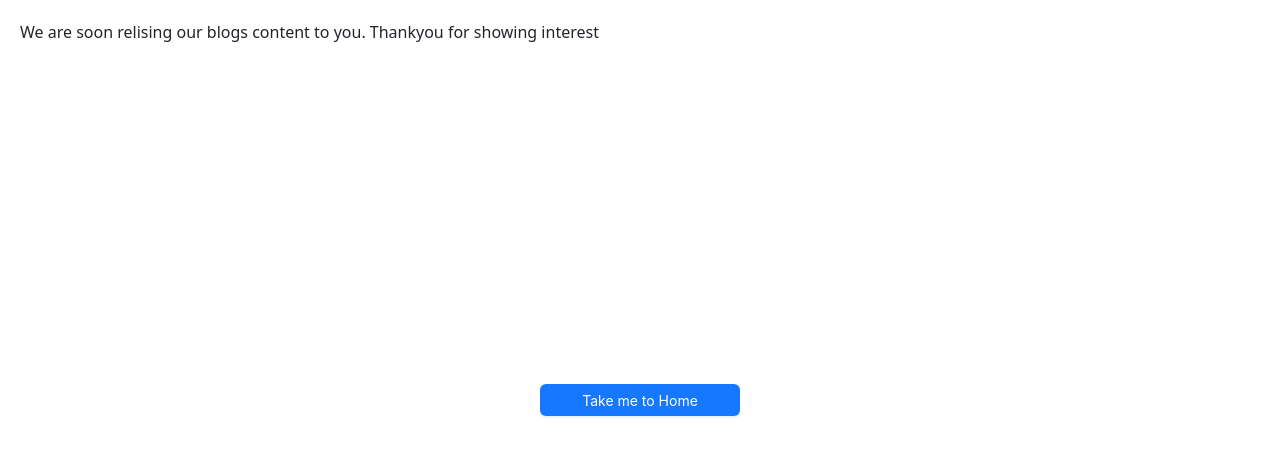
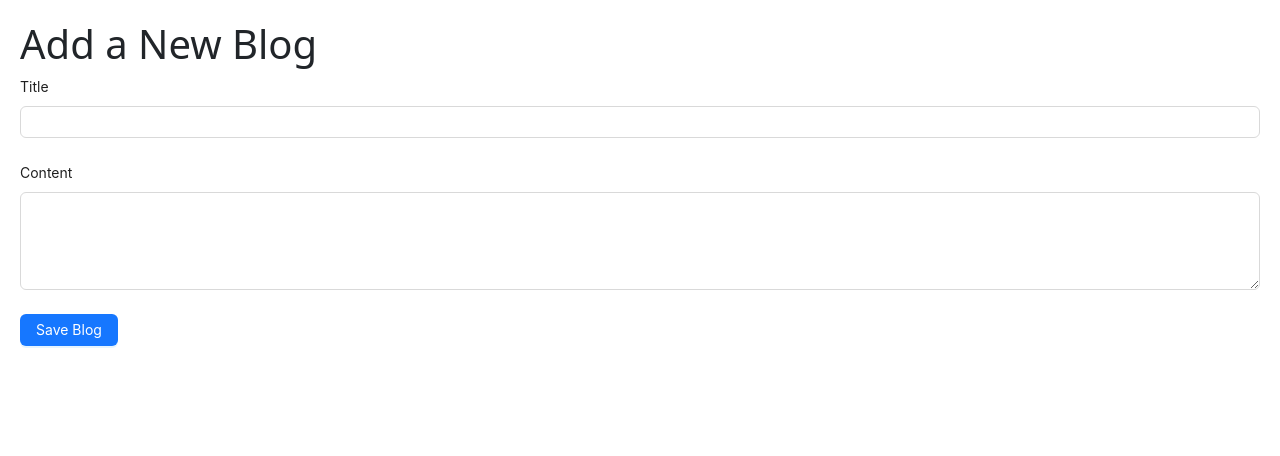
Before and after one commit to tech-synergia/pro-skillbanao-FE, a React (Vite) app: page /blogs in a window 1280 px wide. Shown: the top 456 px of the page. Built offline with nearby package versions, Linux system fonts and the light colour scheme; no server answers.

Commit message:
Blogs page added

```diff
--- a/src/components/AdminPanel.jsx
+++ b/src/components/AdminPanel.jsx
@@ -1,17 +1,21 @@
 import React from "react";
-import { Layout } from "antd";
+import { Layout, Button } from "antd";
+import { Link } from "react-router-dom"; // Import Link from react-router-dom
 import RegistrationTable from "./RegistrationTable";
 
-// const { Content } = Layout;
+const { Content } = Layout;
 
 function AdminPanel() {
   return (
     <Layout>
-      {/* <Layout> */}
-      {/* <Content> */}
-      <RegistrationTable />
-      {/* </Content> */}
-      {/* </Layout> */}
+      <Content style={{ padding: "20px" }}>
+        <div>
+          <Button type="primary">
+            <Link to="/blogs">Add Blogs</Link>
+          </Button>
+        </div>
+        <RegistrationTable />
+      </Content>
     </Layout>
   );
 }
--- a/src/components/Blogs.jsx
+++ b/src/components/Blogs.jsx
@@ -1,33 +1,48 @@
-import React, { memo } from "react";
-import { Button } from "antd";
-import { useNavigate } from "react-router-dom"; // Import useNavigate from react-router-dom
+import React, { useState } from "react";
+import { Button, Input, Form } from "antd";
+import axios from "axios";
 
-const Blogs = memo(() => {
-  const navigate = useNavigate(); // Initialize useNavigate
-  const hadelClick = () => {
-    navigate("/");
+const { TextArea } = Input;
+
+function App() {
+  const [title, setTitle] = useState("");
+  const [content, setContent] = useState("");
+
+  const handleSubmit = async () => {
+    try {
+      const response = await axios.post("/api/blogs", {
+        title,
+        content,
+      });
+
+      console.log("Blog saved:", response.data);
+    } catch (error) {
+      console.error("Error saving blog:", error);
+    }
   };
+
   return (
-    <div style={{ textAlign: "justify", padding: "20px" }}>
-      We are soon relising our blogs content to you. Thankyou for showing
-      interest
-      <Button
-        style={{
-          position: "absolute",
-          top: "0",
-          left: "0",
-          bottom: "0",
-          right: "0",
-          margin: "auto",
-          width: "200px",
-        }}
-        type="primary"
-        onClick={hadelClick}
-      >
-        Take me to Home
-      </Button>
+    <div style={{ padding: "20px" }}>
+      <h1>Add a New Blog</h1>
+      <Form layout="vertical">
+        <Form.Item label="Title">
+          <Input value={title} onChange={(e) => setTitle(e.target.value)} />
+        </Form.Item>
+        <Form.Item label="Content">
+          <TextArea
+            rows={4}
+            value={content}
+            onChange={(e) => setContent(e.target.value)}
+          />
+        </Form.Item>
+        <Form.Item>
+          <Button type="primary" onClick={handleSubmit}>
+            Save Blog
+          </Button>
+        </Form.Item>
+      </Form>
     </div>
   );
-});
+}
 
-export default Blogs;
+export default App;
```
